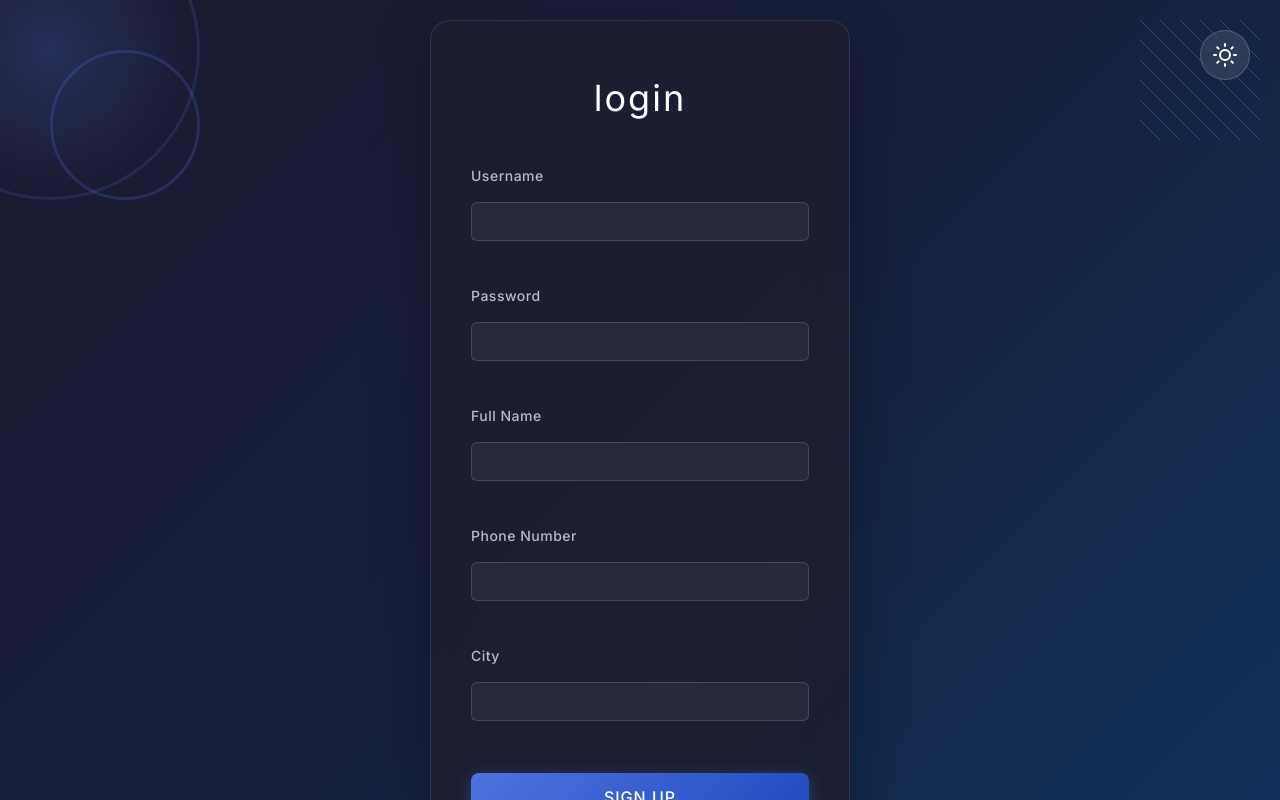
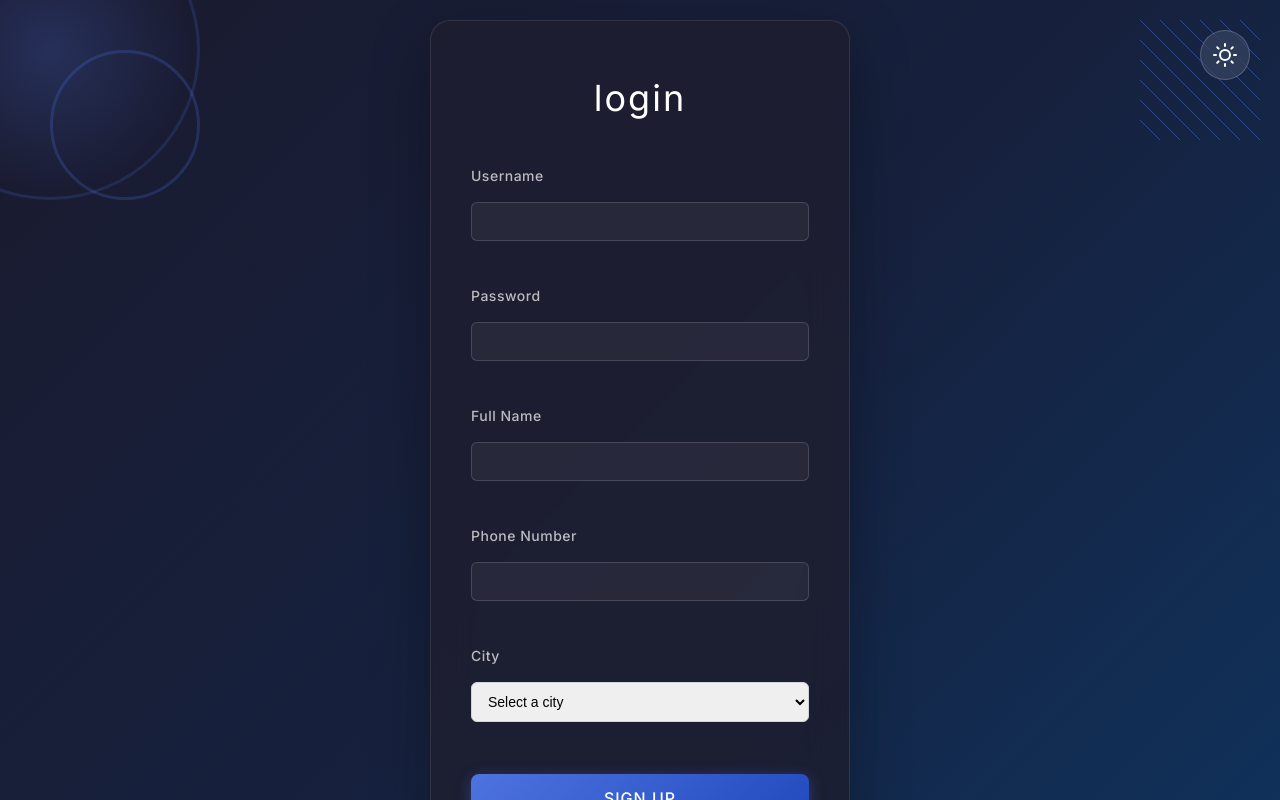
Before and after one commit to sheronjay/supply-chain-management-sys, a React (Vite) app in the folder frontend/: page / in a window 1280 px wide. Both pictures are taken after a click on the button "Sign Up". Shown: the top 800 px of the page. Built offline with nearby package versions, Linux system fonts and the light colour scheme.

Commit message:
Create drop down for cities

```diff
--- a/frontend/src/pages/Auth/CustomerLogin.jsx
+++ b/frontend/src/pages/Auth/CustomerLogin.jsx
@@ -164,17 +164,31 @@ export default function CustomerLogin() {
                 />
               </div>
 
+              {/* -----------------------------
+                  UPDATE THIS PART: Replace the city input with a dropdown
+              ------------------------------- */}
               <div className="form-group">
                 <label htmlFor="city">City</label>
-                <input
-                  type="text"
+                <select
                   id="city"
                   name="city"
                   value={formData.city}
                   onChange={handleChange}
-                  placeholder=""
-                />
+                  required
+                >
+                  <option value="">Select a city</option>
+                  <option value="Colombo">Colombo</option>
+                  <option value="Negombo">Negombo</option>
+                  <option value="Galle">Galle</option>
+                  <option value="Matara">Matara</option>
+                  <option value="Jaffna">Jaffna</option>
+                  <option value="Trincomalee">Trincomalee</option>
+                </select>
               </div>
+              {/* -----------------------------
+                  END OF UPDATED PART
+              ------------------------------- */}
+
             </>
           )}
 
```
